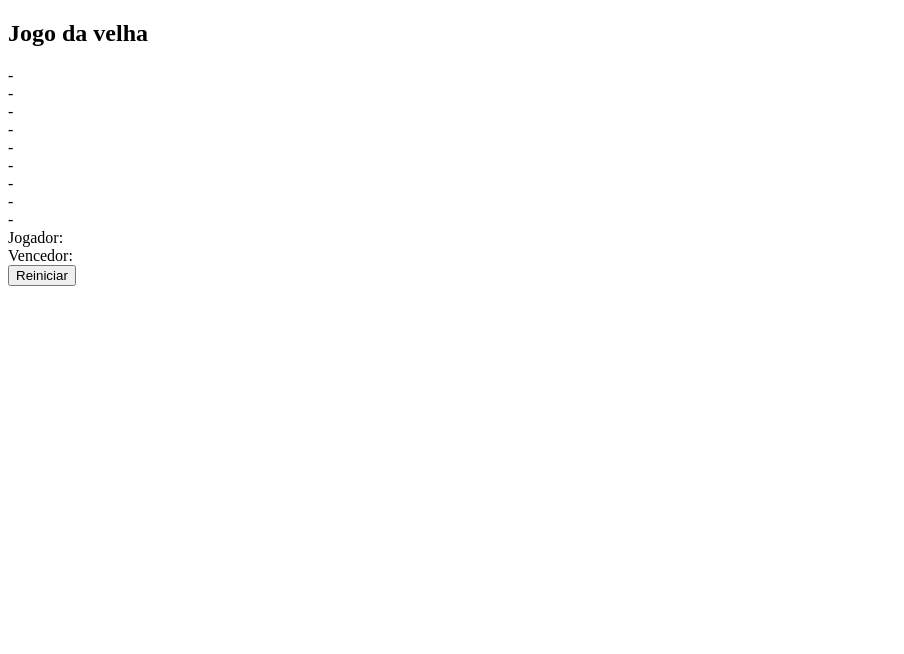
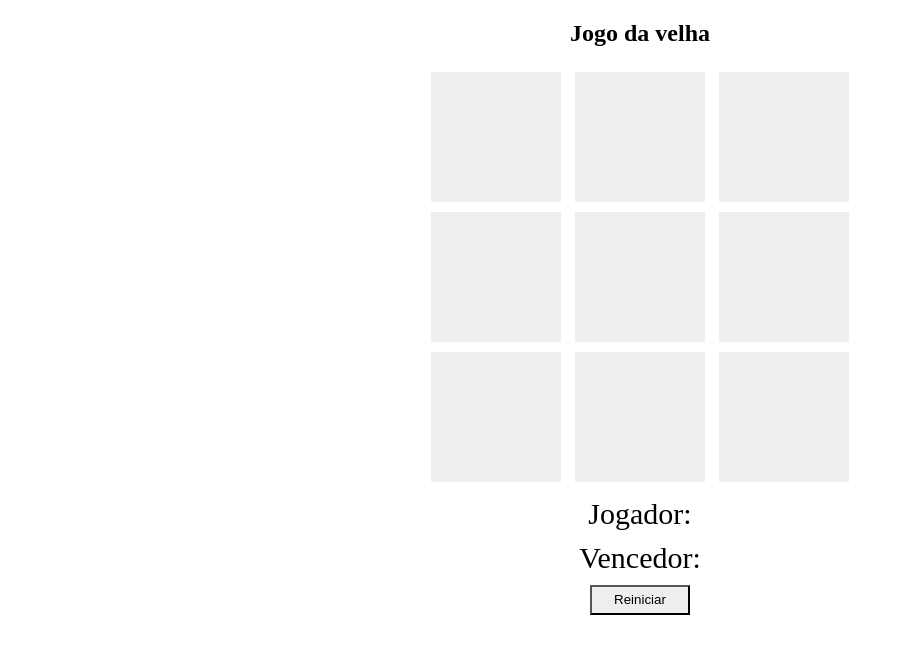
Before and after one commit to antoniorony/Dio.me-jogo-da-velha, a plain HTML site: page index.html in a window 1280 px wide. Shown: the whole page, without its empty margins (0-904 px from the left). Drawn offline with Linux system fonts and the light colour scheme.

Commit message:
Adição do estilo css ao jogo

```diff
--- /dev/null
+++ b/estilo.css
@@ -0,0 +1,29 @@
+body {
+    text-align: center;
+}
+
+.quadrado {
+    text-align: center;
+    width: 50px;
+    height: 50px;
+    background-color: #eee;
+    display: inline-block;
+    padding: 40px;
+    font-size: 60px;
+    margin: 5px;
+    cursor: pointer;
+    color: #eee;
+}
+
+.jogador, .vencedor {
+    font-size: 30px;
+    margin-top: 10px;
+}
+
+button {
+    margin-top: 10px;
+    width: 100px;
+    height: 30px;
+    background-color: #eee;
+    cursor: pointer;
+}
--- a/index.html
+++ b/index.html
@@ -4,6 +4,7 @@
     <meta charset="UTF-8">
     <meta http-equiv="X-UA-Compatible" content="IE=edge">
     <meta name="viewport" content="width=device-width, initial-scale=1.0">
+    <link rel="stylesheet" href="estilo.css">
     <title>Jogo da velha</title>
 </head>
 <body>
@@ -14,37 +15,37 @@
 </section>
 <section>
     <div>
-        <div id="1">
+        <div id="1" class="quadrado">
             -
         </div>
-        <div id="2">
+        <div id="2" class="quadrado">
             -
         </div>
-        <div id="3">
+        <div id="3" class="quadrado">
             -
         </div>
     </div>
 
     <div>
-        <div id="4">
+        <div id="4" class="quadrado">
             -
         </div>
-        <div id="5">
+        <div id="5" class="quadrado">
             -
         </div>
-        <div id="6">
+        <div id="6" class="quadrado">
             -
         </div>
     </div>
 
     <div>
-        <div id="7">
+        <div id="7" class="quadrado">
             -
         </div>
-        <div id="8">
+        <div id="8" class="quadrado">
             -
         </div>
-        <div id="9">
+        <div id="9" class="quadrado">
             -
         </div>
     </div>
@@ -53,11 +54,11 @@
 </section>
 
 <section>
-    <div>
+    <div class="jogador">
         <label for="">Jogador:</label>
         <label for="" id="jogador-selecionado"></label>
     </div>
-    <div>
+    <div class="vencedor">
         <label for="">Vencedor:</label>
         <label for="" id="vencedor-selecionado"></label>
     </div>
```
